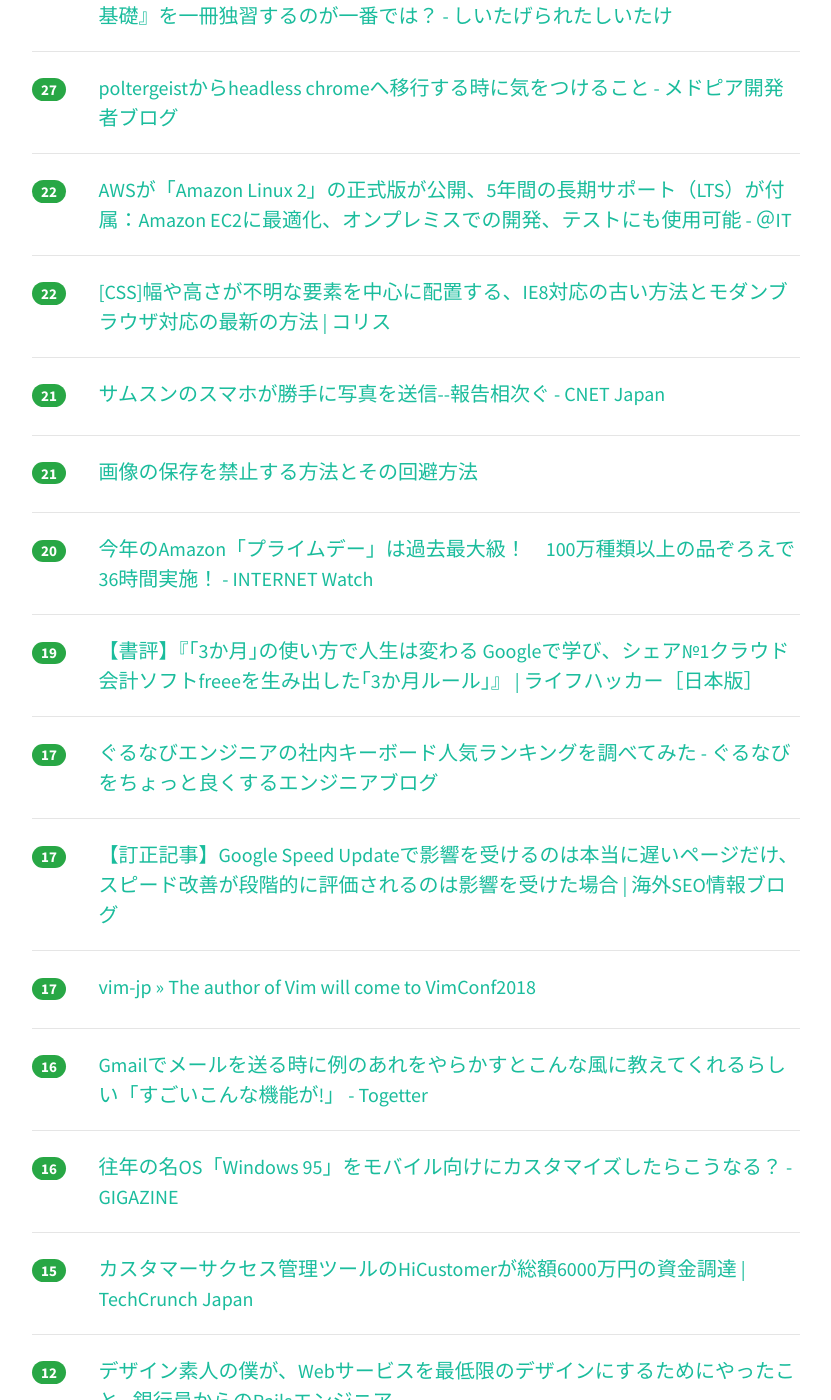
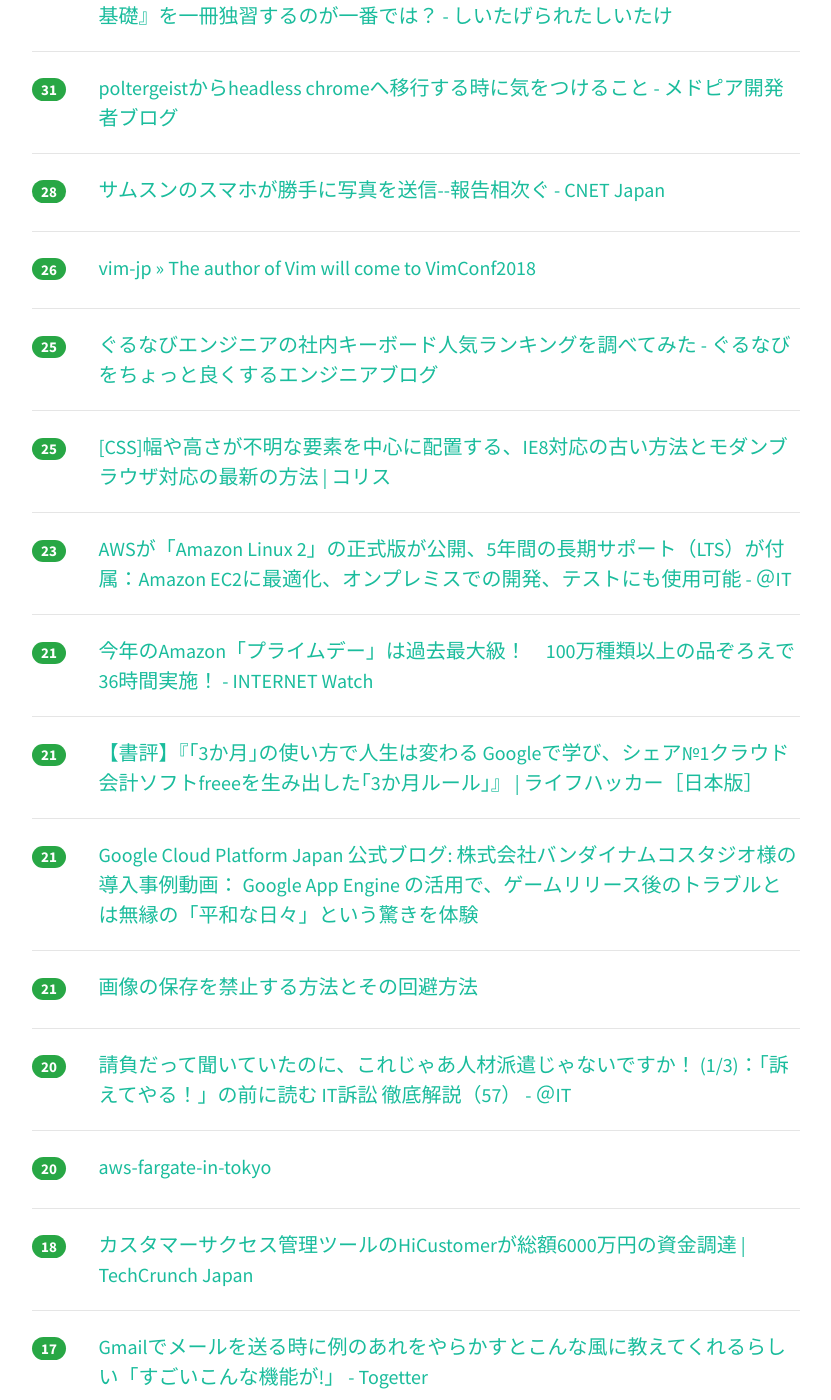
Before and after one commit to yatta47/hatena-matome-site, a Jekyll site: the page built from _posts/2018-07-04-hatena.md, in a window 1280 px wide and 1400 px high, scrolled down 1581 px. Shown: the whole window, without its empty margins (224-1055 px from the left). Built offline with Jekyll 4.4.1, drawn with Linux system fonts in a browser that asks for light colours; nearby versions of some CDN libraries; some of the changed text lies outside the part shown.

Commit message:
Updated 2018-07-04

```diff
--- a/_posts/2018-07-04-hatena.md
+++ b/_posts/2018-07-04-hatena.md
@@ -1,24 +1,44 @@
 ---
 layout: post
 title:  "2018-07-04 はてぶIT"
-date:   2018-07-04 13:02:17
+date:   2018-07-04 14:02:11
 tags: [it-hotentry]
 ---
-49 件のデータあり
+53 件のデータあり
 
 <hr><div class="row">
-<div class="col-1"><span class="badge badge-pill badge-success h2">84</span></div>
+<div class="col-1"><span class="badge badge-pill badge-success h2">161</span></div>
+<div class="col-11"><a href='http://www.geekpage.jp/blog/?id=2018-7-4-1' target='_blank'>すごいIPv6本を無料配布！:Geekなぺーじ</a></div>
+</div>
+<hr>
+<div class="row">
+<div class="col-1"><span class="badge badge-pill badge-success h2">145</span></div>
 <div class="col-11"><a href='https://employment.en-japan.com/engineerhub/entry/2018/07/03/110000' target='_blank'>サーバーレスのメリット＆本質を、AWS Lambdaを使って理解しよう - エンジニアHub｜若手Webエンジニアのキャリアを考える！</a></div>
 </div>
 <hr>
 <div class="row">
-<div class="col-1"><span class="badge badge-pill badge-success h2">81</span></div>
+<div class="col-1"><span class="badge badge-pill badge-success h2">114</span></div>
 <div class="col-11"><a href='http://www.afpbb.com/articles/-/3181098' target='_blank'>タイ不明少年ら、発見者は英ダイバー 世界の洞窟で救助経験　写真5枚　国際ニュース：AFPBB News</a></div>
 </div>
 <hr>
 <div class="row">
-<div class="col-1"><span class="badge badge-pill badge-success h2">78</span></div>
+<div class="col-1"><span class="badge badge-pill badge-success h2">89</span></div>
 <div class="col-11"><a href='https://speakerdeck.com/cowsys/goyan-yu-niyoru2nian-ban-falsexin-gui-hurotakutokai-fa-tosofalsezong-gua' target='_blank'>Go言語による2年半の新規プロダクト開発とその総括 - Speaker Deck</a></div>
+</div>
+<hr>
+<div class="row">
+<div class="col-1"><span class="badge badge-pill badge-success h2">87</span></div>
+<div class="col-11"><a href='https://forest.watch.impress.co.jp/docs/serial/yajiuma/1131054.html' target='_blank'>「Snipping Tool」は廃止へ ～「Windows 10 RS5」でスクショの取り方はこうなる！ - やじうまの杜 - 窓の杜</a></div>
+</div>
+<hr>
+<div class="row">
+<div class="col-1"><span class="badge badge-pill badge-success h2">84</span></div>
+<div class="col-11"><a href='http://www.itmedia.co.jp/news/articles/1807/04/news046.html' target='_blank'>QRコードの規格統一へ　出遅れに危機感、オールジャパンで普及に弾み (1/2) - ITmedia NEWS</a></div>
+</div>
+<hr>
+<div class="row">
+<div class="col-1"><span class="badge badge-pill badge-success h2">71</span></div>
+<div class="col-11"><a href='https://tech.nikkeibp.co.jp/atcl/nxt/mag/nc/18/020600014/062600010/' target='_blank'>AIで離職率を半減させた会社、ハラスメント上司を見抜くソフト | 日経 xTECH（クロステック）</a></div>
 </div>
 <hr>
 <div class="row">
@@ -27,68 +47,73 @@ tags: [it-hotentry]
 </div>
 <hr>
 <div class="row">
-<div class="col-1"><span class="badge badge-pill badge-success h2">62</span></div>
-<div class="col-11"><a href='http://www.itmedia.co.jp/news/articles/1807/04/news046.html' target='_blank'>QRコードの規格統一へ　出遅れに危機感、オールジャパンで普及に弾み (1/2) - ITmedia NEWS</a></div>
-</div>
-<hr>
-<div class="row">
-<div class="col-1"><span class="badge badge-pill badge-success h2">51</span></div>
-<div class="col-11"><a href='https://forest.watch.impress.co.jp/docs/serial/yajiuma/1131054.html' target='_blank'>「Snipping Tool」は廃止へ ～「Windows 10 RS5」でスクショの取り方はこうなる！ - やじうまの杜 - 窓の杜</a></div>
-</div>
-<hr>
-<div class="row">
-<div class="col-1"><span class="badge badge-pill badge-success h2">50</span></div>
-<div class="col-11"><a href='http://www.geekpage.jp/blog/?id=2018-7-4-1' target='_blank'>すごいIPv6本を無料配布！:Geekなぺーじ</a></div>
-</div>
-<hr>
-<div class="row">
-<div class="col-1"><span class="badge badge-pill badge-success h2">48</span></div>
+<div class="col-1"><span class="badge badge-pill badge-success h2">56</span></div>
 <div class="col-11"><a href='https://www.publickey1.jp/blog/18/kubernetes_111ipvskubednscorednskubelet.html' target='_blank'>Kubernetes 1.11が正式リリース。より軽量なIPVSロードバランシング採用、KubeDNSからCoreDNSへ、Kubeletの動的コンフィグレーションなど － Publickey</a></div>
 </div>
 <hr>
 <div class="row">
 <div class="col-1"><span class="badge badge-pill badge-success h2">42</span></div>
-<div class="col-11"><a href='https://tech.nikkeibp.co.jp/atcl/nxt/mag/nc/18/020600014/062600010/' target='_blank'>AIで離職率を半減させた会社、ハラスメント上司を見抜くソフト | 日経 xTECH（クロステック）</a></div>
-</div>
-<hr>
-<div class="row">
-<div class="col-1"><span class="badge badge-pill badge-success h2">35</span></div>
 <div class="col-11"><a href='https://blogs.msdn.microsoft.com/osamum/2018/07/03/about_pwa/' target='_blank'>de:code2018セッションフォローアップ「進化する Web ～ Progressive Web Apps の実装と応用 ～」 – monoe's blog</a></div>
 </div>
 <hr>
 <div class="row">
-<div class="col-1"><span class="badge badge-pill badge-success h2">32</span></div>
+<div class="col-1"><span class="badge badge-pill badge-success h2">39</span></div>
 <div class="col-11"><a href='https://kuroeveryday.blogspot.com/2018/07/how-to-make-games-with-javascript-01.html' target='_blank'>ゲーム開発初心者が教えるブラウザゲームのつくり方（前編） | Black Everyday Company</a></div>
 </div>
 <hr>
 <div class="row">
-<div class="col-1"><span class="badge badge-pill badge-success h2">30</span></div>
+<div class="col-1"><span class="badge badge-pill badge-success h2">32</span></div>
 <div class="col-11"><a href='https://qiita.com/okoppe8/items/54eb105c9c94c0960f14#%E3%81%93%E3%81%AE%E8%A8%98%E4%BA%8B%E3%81%A7%E4%BD%9C%E3%82%8B%E3%82%82%E3%81%AE' target='_blank'>[Python] Djangoチュートリアル - 汎用業務Webアプリを最速で作る</a></div>
 </div>
 <hr>
 <div class="row">
-<div class="col-1"><span class="badge badge-pill badge-success h2">27</span></div>
+<div class="col-1"><span class="badge badge-pill badge-success h2">32</span></div>
 <div class="col-11"><a href='https://www.watto.nagoya/entry/2018/07/04/003000' target='_blank'>Excelがわかった！と自信をつけるにはズバリ『よくわかる Microsoft Excel 2016 基礎』を一冊独習するのが一番では？ - しいたげられたしいたけ</a></div>
 </div>
 <hr>
 <div class="row">
-<div class="col-1"><span class="badge badge-pill badge-success h2">27</span></div>
+<div class="col-1"><span class="badge badge-pill badge-success h2">31</span></div>
 <div class="col-11"><a href='https://tech.medpeer.co.jp/entry/2018/07/04/090000' target='_blank'>poltergeistからheadless chromeへ移行する時に気をつけること - メドピア開発者ブログ</a></div>
 </div>
 <hr>
 <div class="row">
-<div class="col-1"><span class="badge badge-pill badge-success h2">22</span></div>
+<div class="col-1"><span class="badge badge-pill badge-success h2">28</span></div>
+<div class="col-11"><a href='https://japan.cnet.com/article/35121891/' target='_blank'>サムスンのスマホが勝手に写真を送信--報告相次ぐ - CNET Japan</a></div>
+</div>
+<hr>
+<div class="row">
+<div class="col-1"><span class="badge badge-pill badge-success h2">26</span></div>
+<div class="col-11"><a href='https://vim-jp.org/blog/2018/07/04/The-author-of-Vim-will-come-to-VimConf2018.html' target='_blank'>vim-jp » The author of Vim will come to VimConf2018</a></div>
+</div>
+<hr>
+<div class="row">
+<div class="col-1"><span class="badge badge-pill badge-success h2">25</span></div>
+<div class="col-11"><a href='http://developers.gnavi.co.jp/entry/keyboard-2018/' target='_blank'>ぐるなびエンジニアの社内キーボード人気ランキングを調べてみた - ぐるなびをちょっと良くするエンジニアブログ</a></div>
+</div>
+<hr>
+<div class="row">
+<div class="col-1"><span class="badge badge-pill badge-success h2">25</span></div>
+<div class="col-11"><a href='https://coliss.com/articles/build-websites/operation/css/centering-newest-way-and-oldest-way.html' target='_blank'>[CSS]幅や高さが不明な要素を中心に配置する、IE8対応の古い方法とモダンブラウザ対応の最新の方法 | コリス</a></div>
+</div>
+<hr>
+<div class="row">
+<div class="col-1"><span class="badge badge-pill badge-success h2">23</span></div>
 <div class="col-11"><a href='http://www.atmarkit.co.jp/ait/articles/1807/02/news103.html' target='_blank'>AWSが「Amazon Linux 2」の正式版が公開、5年間の長期サポート（LTS）が付属：Amazon EC2に最適化、オンプレミスでの開発、テストにも使用可能 - ＠IT</a></div>
 </div>
 <hr>
 <div class="row">
-<div class="col-1"><span class="badge badge-pill badge-success h2">22</span></div>
-<div class="col-11"><a href='https://coliss.com/articles/build-websites/operation/css/centering-newest-way-and-oldest-way.html' target='_blank'>[CSS]幅や高さが不明な要素を中心に配置する、IE8対応の古い方法とモダンブラウザ対応の最新の方法 | コリス</a></div>
+<div class="col-1"><span class="badge badge-pill badge-success h2">21</span></div>
+<div class="col-11"><a href='https://internet.watch.impress.co.jp/docs/news/1131033.html' target='_blank'>今年のAmazon「プライムデー」は過去最大級！　100万種類以上の品ぞろえで36時間実施！ - INTERNET Watch</a></div>
 </div>
 <hr>
 <div class="row">
 <div class="col-1"><span class="badge badge-pill badge-success h2">21</span></div>
-<div class="col-11"><a href='https://japan.cnet.com/article/35121891/' target='_blank'>サムスンのスマホが勝手に写真を送信--報告相次ぐ - CNET Japan</a></div>
+<div class="col-11"><a href='https://www.lifehacker.jp/2018/07/book_to_read_freee.html' target='_blank'>【書評】『｢3か月｣の使い方で人生は変わる Googleで学び、シェア№1クラウド会計ソフトfreeeを生み出した｢3か月ルール｣』 | ライフハッカー［日本版］</a></div>
+</div>
+<hr>
+<div class="row">
+<div class="col-1"><span class="badge badge-pill badge-success h2">21</span></div>
+<div class="col-11"><a href='https://cloudplatform-jp.googleblog.com/2018/07/google-app-engine-bandainamcostudios.html' target='_blank'>Google Cloud Platform Japan 公式ブログ: 株式会社バンダイナムコスタジオ様の導入事例動画： Google App Engine の活用で、ゲームリリース後のトラブルとは無縁の「平和な日々」という驚きを体験</a></div>
 </div>
 <hr>
 <div class="row">
@@ -98,17 +123,22 @@ tags: [it-hotentry]
 <hr>
 <div class="row">
 <div class="col-1"><span class="badge badge-pill badge-success h2">20</span></div>
-<div class="col-11"><a href='https://internet.watch.impress.co.jp/docs/news/1131033.html' target='_blank'>今年のAmazon「プライムデー」は過去最大級！　100万種類以上の品ぞろえで36時間実施！ - INTERNET Watch</a></div>
+<div class="col-11"><a href='http://www.atmarkit.co.jp/ait/articles/1807/02/news009.html' target='_blank'>請負だって聞いていたのに、これじゃあ人材派遣じゃないですか！ (1/3)：「訴えてやる！」の前に読む IT訴訟 徹底解説（57） - ＠IT</a></div>
 </div>
 <hr>
 <div class="row">
-<div class="col-1"><span class="badge badge-pill badge-success h2">19</span></div>
-<div class="col-11"><a href='https://www.lifehacker.jp/2018/07/book_to_read_freee.html' target='_blank'>【書評】『｢3か月｣の使い方で人生は変わる Googleで学び、シェア№1クラウド会計ソフトfreeeを生み出した｢3か月ルール｣』 | ライフハッカー［日本版］</a></div>
+<div class="col-1"><span class="badge badge-pill badge-success h2">20</span></div>
+<div class="col-11"><a href='https://dev.classmethod.jp/cloud/aws/aws-fargate-in-tokyo/' target='_blank'>aws-fargate-in-tokyo</a></div>
+</div>
+<hr>
+<div class="row">
+<div class="col-1"><span class="badge badge-pill badge-success h2">18</span></div>
+<div class="col-11"><a href='https://jp.techcrunch.com/2018/07/04/hicustomer-fund-raising/' target='_blank'>カスタマーサクセス管理ツールのHiCustomerが総額6000万円の資金調達 | TechCrunch Japan</a></div>
 </div>
 <hr>
 <div class="row">
 <div class="col-1"><span class="badge badge-pill badge-success h2">17</span></div>
-<div class="col-11"><a href='http://developers.gnavi.co.jp/entry/keyboard-2018/' target='_blank'>ぐるなびエンジニアの社内キーボード人気ランキングを調べてみた - ぐるなびをちょっと良くするエンジニアブログ</a></div>
+<div class="col-11"><a href='https://togetter.com/li/1242925' target='_blank'>Gmailでメールを送る時に例のあれをやらかすとこんな風に教えてくれるらしい「すごいこんな機能が!」 - Togetter</a></div>
 </div>
 <hr>
 <div class="row">
@@ -118,12 +148,12 @@ tags: [it-hotentry]
 <hr>
 <div class="row">
 <div class="col-1"><span class="badge badge-pill badge-success h2">17</span></div>
-<div class="col-11"><a href='https://vim-jp.org/blog/2018/07/04/The-author-of-Vim-will-come-to-VimConf2018.html' target='_blank'>vim-jp » The author of Vim will come to VimConf2018</a></div>
+<div class="col-11"><a href='https://japanese.engadget.com/2018/07/03/youtube/' target='_blank'>ソニー、予告のつもりが映画本編まるごとYouTube公開の失態。数時間後に削除 - Engadget 日本版</a></div>
 </div>
 <hr>
 <div class="row">
-<div class="col-1"><span class="badge badge-pill badge-success h2">16</span></div>
-<div class="col-11"><a href='https://togetter.com/li/1242925' target='_blank'>Gmailでメールを送る時に例のあれをやらかすとこんな風に教えてくれるらしい「すごいこんな機能が!」 - Togetter</a></div>
+<div class="col-1"><span class="badge badge-pill badge-success h2">17</span></div>
+<div class="col-11"><a href='http://www.itmedia.co.jp/news/articles/1807/04/news067.html' target='_blank'>JR東、首都圏走る全車両に防犯カメラ設置 - ITmedia NEWS</a></div>
 </div>
 <hr>
 <div class="row">
@@ -132,8 +162,23 @@ tags: [it-hotentry]
 </div>
 <hr>
 <div class="row">
-<div class="col-1"><span class="badge badge-pill badge-success h2">15</span></div>
-<div class="col-11"><a href='https://jp.techcrunch.com/2018/07/04/hicustomer-fund-raising/' target='_blank'>カスタマーサクセス管理ツールのHiCustomerが総額6000万円の資金調達 | TechCrunch Japan</a></div>
+<div class="col-1"><span class="badge badge-pill badge-success h2">16</span></div>
+<div class="col-11"><a href='https://mazemaze.kibe.la/shared/entries/184b34df-a18b-42f1-8a8a-a54287cbd427' target='_blank'>Rust勉強会 | mazemaze Kibela</a></div>
+</div>
+<hr>
+<div class="row">
+<div class="col-1"><span class="badge badge-pill badge-success h2">14</span></div>
+<div class="col-11"><a href='https://codehex.hateblo.jp/entry/2018/07/03/211839' target='_blank'>mercari.go #1 で「もう一度テストパターンを整理しよう」というタイトルで登壇しました - アルパカ三銃士</a></div>
+</div>
+<hr>
+<div class="row">
+<div class="col-1"><span class="badge badge-pill badge-success h2">14</span></div>
+<div class="col-11"><a href='https://speakerdeck.com/takahirom/wan-quan-nili-jie-sitaqi-ninaru-kotlin-coroutines' target='_blank'>完全に理解した気になる Kotlin Coroutines - Speaker Deck</a></div>
+</div>
+<hr>
+<div class="row">
+<div class="col-1"><span class="badge badge-pill badge-success h2">13</span></div>
+<div class="col-11"><a href='https://japan.cnet.com/article/35121907/' target='_blank'>インドで「WhatsApp」を介して偽情報拡散、リンチ殺人が多発する事態に - CNET Japan</a></div>
 </div>
 <hr>
 <div class="row">
@@ -143,17 +188,12 @@ tags: [it-hotentry]
 <hr>
 <div class="row">
 <div class="col-1"><span class="badge badge-pill badge-success h2">12</span></div>
-<div class="col-11"><a href='https://speakerdeck.com/takahirom/wan-quan-nili-jie-sitaqi-ninaru-kotlin-coroutines' target='_blank'>完全に理解した気になる Kotlin Coroutines - Speaker Deck</a></div>
-</div>
-<hr>
-<div class="row">
-<div class="col-1"><span class="badge badge-pill badge-success h2">12</span></div>
 <div class="col-11"><a href='https://security.srad.jp/story/18/07/03/0723237/' target='_blank'>GoogleのHTTPSへの移行プロモーションは正しくないのか | スラド セキュリティ</a></div>
 </div>
 <hr>
 <div class="row">
 <div class="col-1"><span class="badge badge-pill badge-success h2">12</span></div>
-<div class="col-11"><a href='https://dev.classmethod.jp/cloud/aws/aws-fargate-in-tokyo/' target='_blank'>aws-fargate-in-tokyo</a></div>
+<div class="col-11"><a href='https://gigazine.net/news/20180704-ai-beats-human-doctors/' target='_blank'>AIがベテラン医師よりも高精度に脳スキャン画像から脳腫瘍を診断することに成功 - GIGAZINE</a></div>
 </div>
 <hr>
 <div class="row">
@@ -168,36 +208,16 @@ tags: [it-hotentry]
 <hr>
 <div class="row">
 <div class="col-1"><span class="badge badge-pill badge-success h2">11</span></div>
-<div class="col-11"><a href='https://codehex.hateblo.jp/entry/2018/07/03/211839' target='_blank'>mercari.go #1 で「もう一度テストパターンを整理しよう」というタイトルで登壇しました - アルパカ三銃士</a></div>
-</div>
-<hr>
-<div class="row">
-<div class="col-1"><span class="badge badge-pill badge-success h2">11</span></div>
-<div class="col-11"><a href='http://www.atmarkit.co.jp/ait/articles/1807/02/news009.html' target='_blank'>請負だって聞いていたのに、これじゃあ人材派遣じゃないですか！ (1/3)：「訴えてやる！」の前に読む IT訴訟 徹底解説（57） - ＠IT</a></div>
-</div>
-<hr>
-<div class="row">
-<div class="col-1"><span class="badge badge-pill badge-success h2">11</span></div>
-<div class="col-11"><a href='http://www.itmedia.co.jp/news/articles/1807/04/news067.html' target='_blank'>JR東、首都圏走る全車両に防犯カメラ設置 - ITmedia NEWS</a></div>
+<div class="col-11"><a href='https://teratail.com/report/12' target='_blank'>「SIだからこそ最新の技術を追える」GCPエキスパートを束ねるCTOが明かすクラウドの軌跡とSIの魅力とは。 | teratail Report - 価値ある情報は、いつもヒトの中に</a></div>
 </div>
 <hr>
 <div class="row">
 <div class="col-1"><span class="badge badge-pill badge-success h2">10</span></div>
-<div class="col-11"><a href='https://mazemaze.kibe.la/shared/entries/184b34df-a18b-42f1-8a8a-a54287cbd427' target='_blank'>Rust勉強会 | mazemaze Kibela</a></div>
+<div class="col-11"><a href='https://techable.jp/archives/79587' target='_blank'>イギリスの研究者がTwitter分析で1日の思考パターンを明らかに！AIが8億ツイートを分析 | Techable(テッカブル)</a></div>
 </div>
 <hr>
 <div class="row">
 <div class="col-1"><span class="badge badge-pill badge-success h2">10</span></div>
-<div class="col-11"><a href='https://japanese.engadget.com/2018/07/03/youtube/' target='_blank'>ソニー、予告のつもりが映画本編まるごとYouTube公開の失態。数時間後に削除 - Engadget 日本版</a></div>
-</div>
-<hr>
-<div class="row">
-<div class="col-1"><span class="badge badge-pill badge-success h2">9</span></div>
-<div class="col-11"><a href='https://techable.jp/archives/79587' target='_blank'>イギリスの研究者がTwitter分析で1日の思考パターンを明らかに！AIが8億ツイートを分析 | Techable(テッカブル)</a></div>
-</div>
-<hr>
-<div class="row">
-<div class="col-1"><span class="badge badge-pill badge-success h2">9</span></div>
 <div class="col-11"><a href='https://pc.watch.impress.co.jp/docs/news/1130769.html' target='_blank'>Intel vs AMDのガチンコ勝負、コスパに優れるミドルレンジで三つ巴の戦いに! ～夏のPCパーツ大品評会 その3 Intel「Core i5-8400」「Core i3-8350K」、AMD「Ryzen 5 2400G」 - PC Watch</a></div>
 </div>
 <hr>
@@ -217,13 +237,8 @@ tags: [it-hotentry]
 </div>
 <hr>
 <div class="row">
-<div class="col-1"><span class="badge badge-pill badge-success h2">8</span></div>
-<div class="col-11"><a href='https://cloudplatform-jp.googleblog.com/2018/07/google-app-engine-bandainamcostudios.html' target='_blank'>Google Cloud Platform Japan 公式ブログ: 株式会社バンダイナムコスタジオ様の導入事例動画： Google App Engine の活用で、ゲームリリース後のトラブルとは無縁の「平和な日々」という驚きを体験</a></div>
-</div>
-<hr>
-<div class="row">
-<div class="col-1"><span class="badge badge-pill badge-success h2">8</span></div>
-<div class="col-11"><a href='https://japan.cnet.com/article/35121907/' target='_blank'>インドで「WhatsApp」を介して偽情報拡散、リンチ殺人が多発する事態に - CNET Japan</a></div>
+<div class="col-1"><span class="badge badge-pill badge-success h2">7</span></div>
+<div class="col-11"><a href='https://vrmizunana.hatenablog.com/entry/2018/07/03/223440' target='_blank'>これだけ読めばYouTubeの収益化について完璧に理解する！ - 水菜の考察録</a></div>
 </div>
 <hr>
 <div class="row">
@@ -233,17 +248,17 @@ tags: [it-hotentry]
 <hr>
 <div class="row">
 <div class="col-1"><span class="badge badge-pill badge-success h2">6</span></div>
-<div class="col-11"><a href='https://vrmizunana.hatenablog.com/entry/2018/07/03/223440' target='_blank'>これだけ読めばYouTubeの収益化について完璧に理解する！ - 水菜の考察録</a></div>
+<div class="col-11"><a href='https://thenewstack.io/debugging-microservices-lessons-from-google-facebook-lyft/' target='_blank'>Debugging Microservices: Lessons from Google, Facebook, Lyft - The New Stack</a></div>
 </div>
 <hr>
 <div class="row">
 <div class="col-1"><span class="badge badge-pill badge-success h2">6</span></div>
-<div class="col-11"><a href='https://thenewstack.io/debugging-microservices-lessons-from-google-facebook-lyft/' target='_blank'>Debugging Microservices: Lessons from Google, Facebook, Lyft - The New Stack</a></div>
+<div class="col-11"><a href='https://coliss.com/articles/freebies/fabric-wrinkles-mockup.html' target='_blank'>商用利用無料！写真やイラストや文字など、グラフィックに布地の質感を与えるphotoshopのデザイン素材 | コリス</a></div>
 </div>
 <hr>
 <div class="row">
 <div class="col-1"><span class="badge badge-pill badge-success h2">5</span></div>
-<div class="col-11"><a href='https://coliss.com/articles/freebies/fabric-wrinkles-mockup.html' target='_blank'>商用利用無料！写真やイラストや文字など、グラフィックに布地の質感を与えるphotoshopのデザイン素材 | コリス</a></div>
+<div class="col-11"><a href='https://www.nikkei.com/article/DGKKZO32555590T00C18A7FFE000/' target='_blank'>中国、スマホ決済前払い金保全義務　アリババなどに打撃 運用収入減　：日本経済新聞</a></div>
 </div>
 <hr>
 <div class="row">
@@ -251,3 +266,8 @@ tags: [it-hotentry]
 <div class="col-11"><a href='https://ift.tt/2NpfefN' target='_blank'>Excelがわかった！と自信をつけるにはズバリ『よくわかる Microsoft Excel 2016 基礎』を一冊独習するのが一番では？ - しいたげられたしいたけ</a></div>
 </div>
 <hr>
+<div class="row">
+<div class="col-1"><span class="badge badge-pill badge-success h2">3</span></div>
+<div class="col-11"><a href='https://skyarts.com/blog/jp/skyarts/?p=32313' target='_blank'>iOSアプリの開発者アカウントが削除された経緯について</a></div>
+</div>
+<hr>
```
